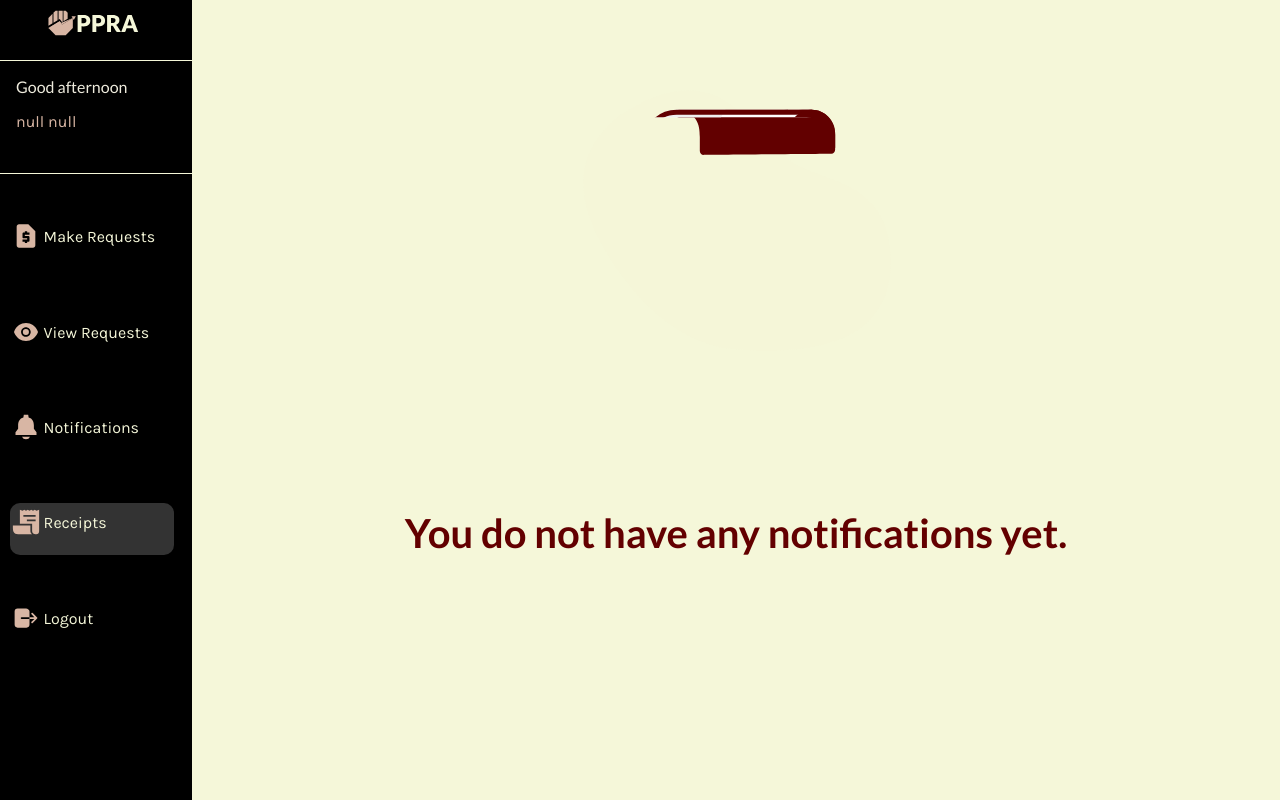
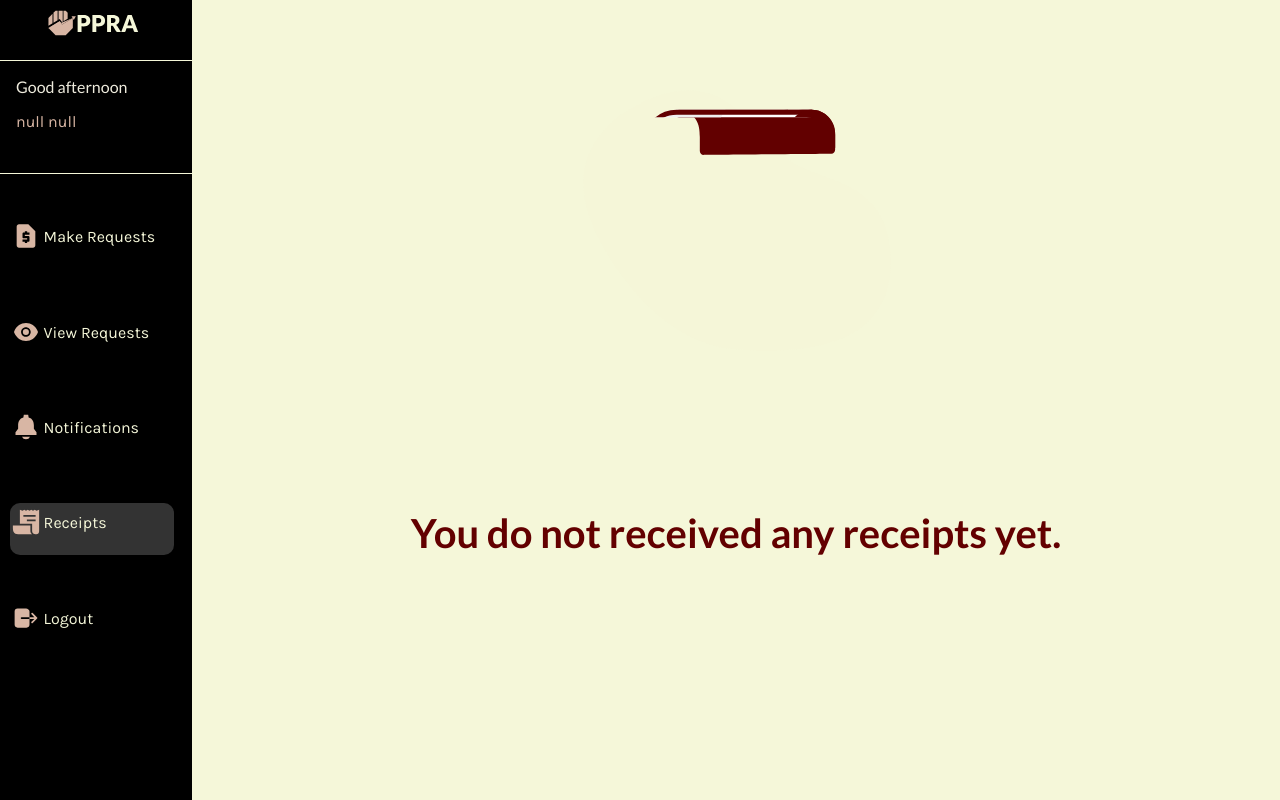
Before and after one commit to Jo1cindi/ppra-imprest-system, a React (Create React App) app: page /Receipts in a window 1280 px wide. Built offline with nearby package versions, Linux system fonts and the light colour scheme.

Commit message:
eiditng receipts page

```diff
--- a/src/Dashboard/EmployeeDashboard/Receipts.js
+++ b/src/Dashboard/EmployeeDashboard/Receipts.js
@@ -24,7 +24,7 @@ const Receipts = () => {
             />
           </div>
           <div className='emptyRecPageCard'>
-           <h4>You do not have any notifications yet.</h4>
+           <h4>You do not received any receipts yet.</h4>
           </div>
         </div>
       )
```
